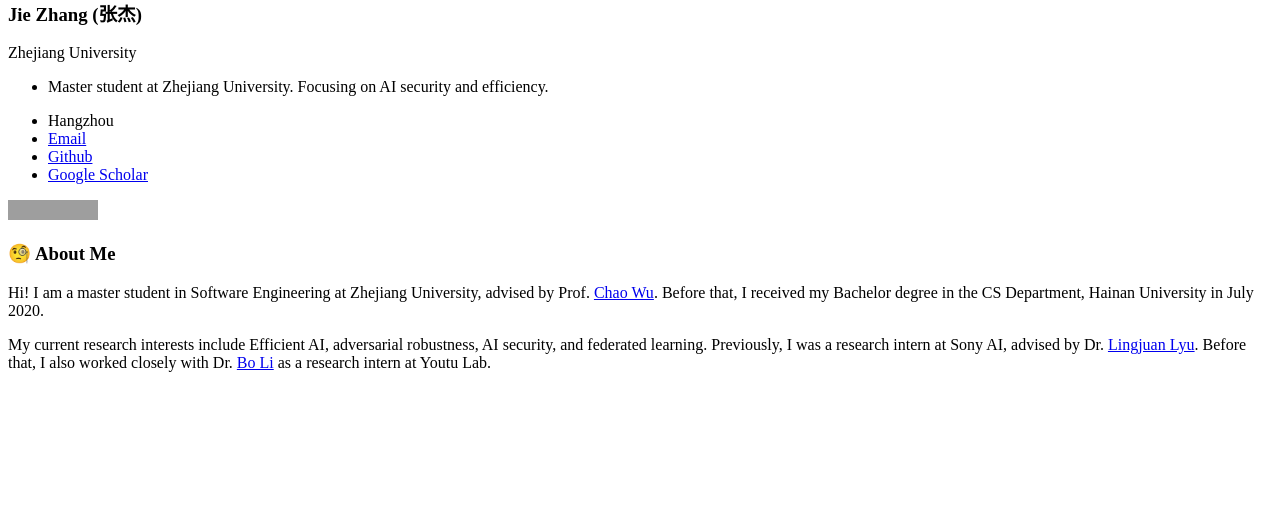
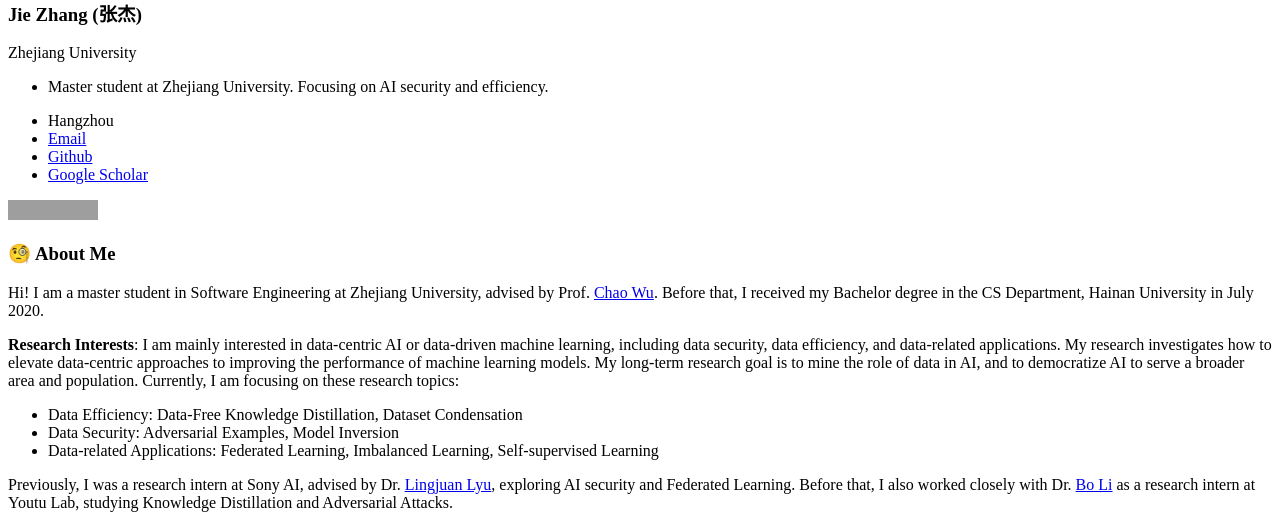
Before and after one commit to zj-jayzhang/zj-jayzhang.github.io, a Jekyll site: the page built from _pages/includes/intro.md, in a window 1280 px wide. Shown: the part 544-1072 px from the top of the page. Built offline with Jekyll 4.4.1, drawn with Linux system fonts in a browser that asks for light colours; our own code applies the rules of GitHub Pages for plain Markdown files; before the commit the page ends 932 px from its top, so only the background shows below that; grey boxes are pictures that could not be loaded.

Commit message:
Update intro.md

```diff
--- a/_pages/includes/intro.md
+++ b/_pages/includes/intro.md
@@ -2,4 +2,13 @@
 
 Hi! I am a master student in Software Engineering at Zhejiang University, advised by Prof. [Chao Wu](https://scholar.google.com.hk/citations?user=gpTPt58AAAAJ&hl=zh-CN). Before that, I received my Bachelor degree in the CS Department, Hainan University in July 2020.
 
-My current research interests include Efficient AI, adversarial robustness, AI security, and federated learning. Previously, I was a research intern at Sony AI, advised by Dr. [Lingjuan Lyu](https://scholar.google.com.hk/citations?user=0Om30ZUAAAAJ&hl=zh-CN&oi=ao). Before that, I also worked closely with Dr. [Bo Li](https://scholar.google.com.hk/citations?user=NVzQ87sAAAAJ&hl=zh-CN&oi=sra) as a research intern at Youtu Lab.
+**Research Interests**: I am mainly interested in data-centric AI or data-driven machine learning, including data security, data efficiency, and data-related applications. My research investigates how to elevate data-centric approaches to improving the performance of machine learning models. My long-term research goal is to mine the role of data in AI, and to democratize AI to serve a broader area and population. Currently, I am focusing on these research topics:
+- Data Efficiency: Data-Free Knowledge Distillation, Dataset Condensation
+- Data Security: Adversarial Examples, Model Inversion
+- Data-related Applications: Federated Learning, Imbalanced Learning, Self-supervised Learning
+
+
+
+Previously, I was a research intern at Sony AI, advised by Dr. [Lingjuan Lyu](https://scholar.google.com.hk/citations?user=0Om30ZUAAAAJ&hl=zh-CN&oi=ao), exploring AI security and Federated Learning. Before that, I also worked closely with Dr. [Bo Li](https://scholar.google.com.hk/citations?user=NVzQ87sAAAAJ&hl=zh-CN&oi=sra) as a research intern at Youtu Lab, studying Knowledge Distillation and Adversarial Attacks.
+
+<!-- Other than my work,  -->
```
